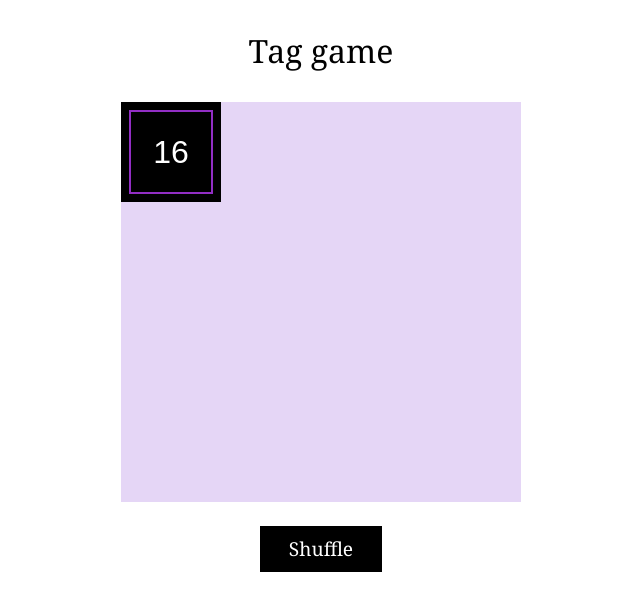
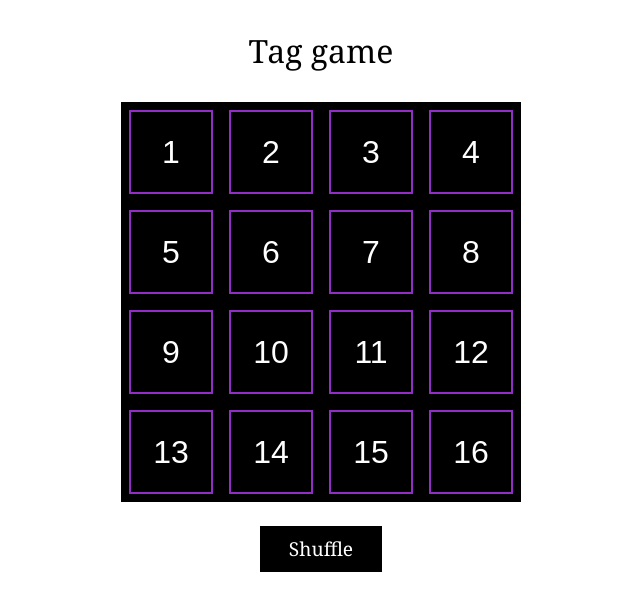
Before and after one commit to horoshopodumaj/tag_game, a website: page src/index.pug in a window 1280 px wide. Shown: the whole page, without its empty margins (319-959 px from the left). Drawn offline with nearby package versions, Linux system fonts and the light colour scheme; files that its build step writes are made by us from their sources.

Commit message:
the position of the chips when loading the page

```diff
--- a/src/index.pug
+++ b/src/index.pug
@@ -10,9 +10,9 @@ html(lang="en")
         - var values = new Array(16).fill(0).map((_, index)=> index + 1)
         .page
             h1 Tag game
-            .fifteen
+            .fifteen#fifteen
                 each val in values
-                    button.item
+                    button.item(data-matrix-id=val)
                         span.itemVal=val
             button.button Shuffle
 
--- a/src/js/index.js
+++ b/src/js/index.js
@@ -0,0 +1,51 @@
+const containerNode = document.getElementById("fifteen");
+const itemNodes = Array.from(containerNode.querySelectorAll(".item"));
+const countItems = 16;
+
+if (itemNodes.length !== 16) {
+    throw new Error(`There should be exactly ${countItems} items in HTML`);
+}
+
+/** 1.Position */
+let matrix = getMatrix(itemNodes.map((item) => Number(item.dataset.matrixId)));
+
+setPositionItems(matrix);
+/** 2.Shuffle */
+/** 3.Change position by click */
+/** 4.Change position by keydown */
+
+/**
+ * Helpers
+ */
+
+function getMatrix(arr) {
+    const matrix = [[], [], [], []];
+    let x = 0;
+    let y = 0;
+
+    for (let i = 0; i < arr.length; i++) {
+        if (x >= 4) {
+            y++;
+            x = 0;
+        }
+        matrix[y][x] = arr[i];
+        x++;
+    }
+
+    return matrix;
+}
+
+function setPositionItems(matrix) {
+    for (let y = 0; y < matrix.length; y++) {
+        for (let x = 0; x < matrix[y].length; x++) {
+            const value = matrix[y][x];
+            const node = itemNodes[value - 1];
+            setNodeStyles(node, x, y);
+        }
+    }
+}
+
+function setNodeStyles(node, x, y) {
+    const shiftPs = 100;
+    node.style.transform = `translate3D(${x * shiftPs}%, ${y * shiftPs}%, 0)`;
+}
```
Also changed, not shown: static/js/index.js (+51 -0 lines), static/index.html.
